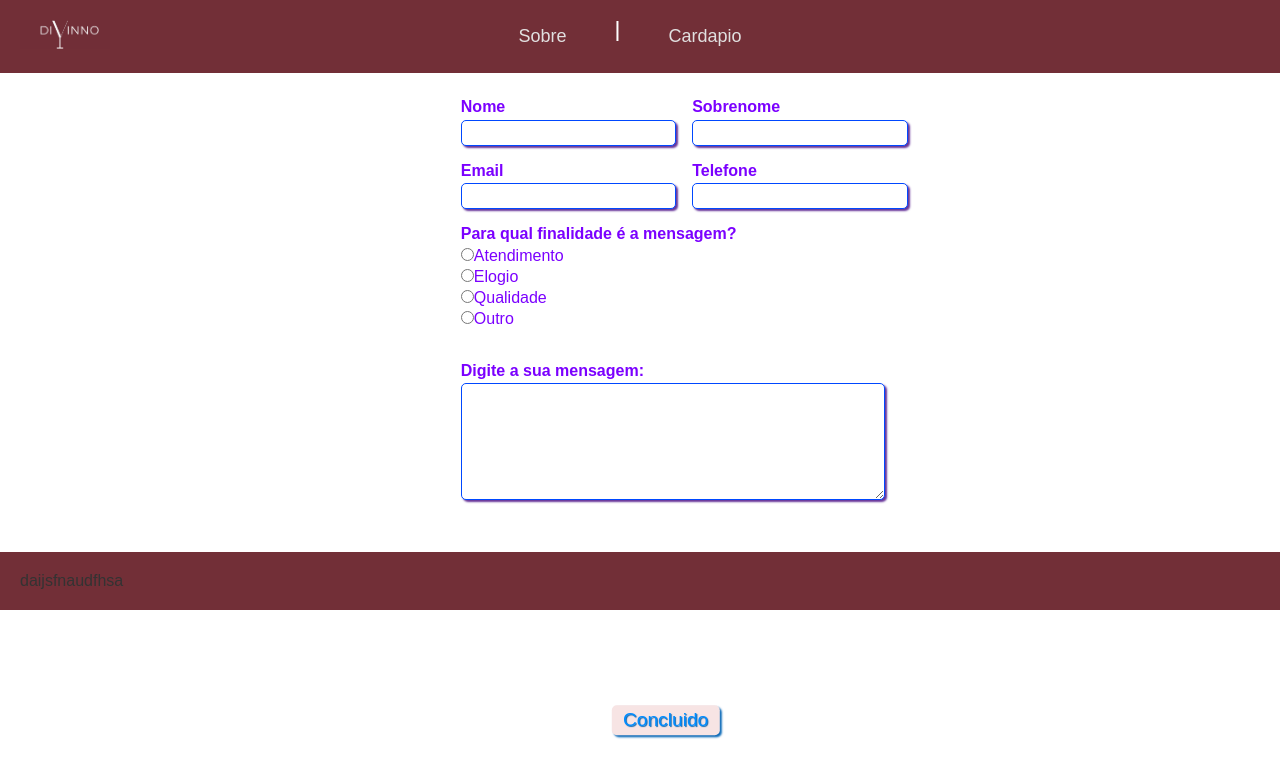
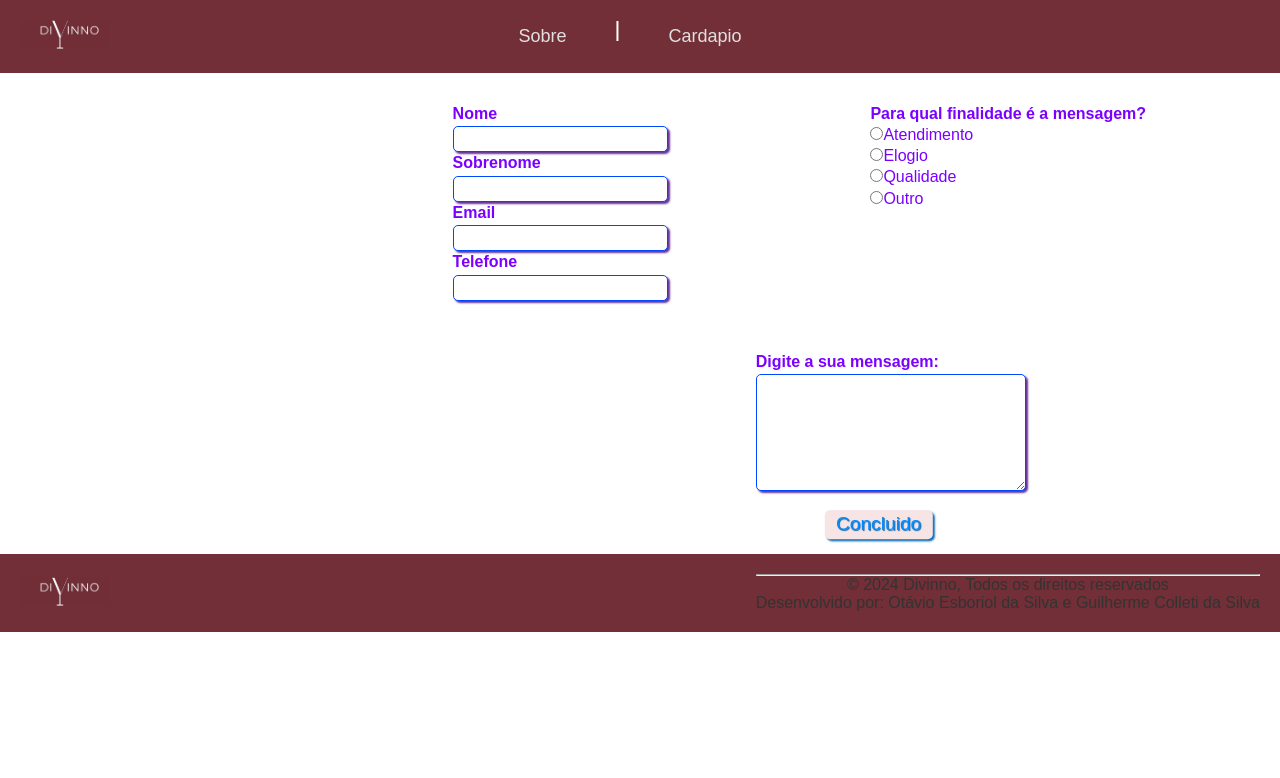
Before and after one commit to Esboriol/Site_Adm, a Flask app: page /contato in a window 1280 px wide. Shown: the top 778 px of the page. Run offline with Flask 3, Linux system fonts and the light colour scheme.

Commit message:
Quinta verção

```diff
--- a/static/css/index.css
+++ b/static/css/index.css
@@ -253,9 +253,3 @@ a:hover {
         margin: 0 15px; /* Espaçamento entre os itens do menu */
     }
 }
-
-@media (prefers-color-scheme: dark) {
-    .logo-container {
-        background-color: red !important;
-    }
-}
--- a/static/css/responder.css
+++ b/static/css/responder.css
@@ -30,7 +30,6 @@ fieldset{
     color: rgb(255, 1, 225);
     margin-left: 36%;
     margin-top: 2%;
-    justify-content: center;
 }
 
 input, select, textarea, button {
@@ -70,6 +69,19 @@ fieldset.grupo .campo {
     display: block;
 }
 
+.va {
+    font-family: Arial, Helvetica;
+    font-size: 1em;
+    color: rgb(255, 1, 225);
+    margin-left: 36%;
+    margin-top: 2%;
+    justify-content: center;
+}
+
+textarea {
+    width: 50%;
+}
+
 .campo select option {
     padding-right: 1em;
 }
@@ -78,21 +90,36 @@ fieldset.grupo .campo {
     background: #e0e0ff;
 }
 
+.form-container {
+    display: flex; /* Usando flexbox para o layout */
+    justify-content: space-between; /* Espaçamento entre as colunas */
+    margin: 2em -1%; /* Margem para separar do restante do conteúdo */
+}
+
+.informacoes-pessoais, .motivo {
+    width: 50%; /* Mantendo a largura original */
+    margin-left: 0; /* Removendo a margem esquerda */
+}
+
+.informacoes-pessoais .campo {
+    margin-bottom: 2px; /* Espaçamento entre os campos */
+}
+
+.motivo .campo {
+    margin-bottom: 1em; /* Espaçamento entre os campos */
+}
+
 .botao {
     font-size: 1.2em;
     background: rgb(247, 228, 228);
     border: 0;
-    margin-bottom: 1em;
     color: rgb(0, 140, 255);
     padding: 0.2em 0.6em;
     box-shadow: 2px 2px 2px rgb(12, 106, 184);
     text-shadow: 1px 1px 1px rgb(12, 102, 174);
-    position: absolute;
-    top: 90%;
-    left: 102%;
-    margin-left: -50%;
     transform: translate(-50%, -50%);
     transform-origin: center;
+    margin-left: 51%;
 
 }
 
@@ -101,3 +128,19 @@ fieldset.grupo .campo {
     box-shadow: inset 2px 2px 2px rgba(0, 0, 0, 0.2);
     text-shadow: none;
 }
+
+@media (max-width: 768px) {
+    .botao {
+        margin-left: 45%;
+    }
+
+    .responder {
+       margin-left: 5%;
+    }
+
+    textarea {
+        width: 90%;  /* Aumenta a largura para quase ocupar toda a tela em dispositivos móveis */
+        height: 50%;
+    }
+
+}
--- a/templates/contato.html
+++ b/templates/contato.html
@@ -7,12 +7,12 @@
     <link rel="stylesheet" href="../static/css/contato.css">
     <link rel="stylesheet" href="../static/css/responder.css">
     <link rel="icon" href="../static/img/Logo-1.png" type="image/x-icon">
+    <link rel="stylesheet" href="../static/css/rodape.css">
 </head>
-
 <body>
     <div class="logo-container">
         <div>
-            <a href="{{ url_for('inicial')}}">
+            <a href="{{ url_for('inicial') }}">
                 <img href="/" class="logo" src="{{ url_for('static', filename='img/Logo_page-0001.jpg') }}">
             </a>
         </div>
@@ -22,44 +22,37 @@
             <span class="bar"></span>
         </div>
         <ul class="nav-list">
-            <li><a href="{{ url_for('cardapio')}}" class="sobre">Sobre</a></li>
+            <li><a href="{{ url_for('cardapio') }}" class="sobre">Sobre</a></li>
             <div class="separator"></div>
-            <li><a href="{{ url_for('contato')}}" class="cardapio">Cardapio</a></li>
+            <li><a href="{{ url_for('contato') }}" class="cardapio">Cardapio</a></li>
         </ul>
     </div>
 
     <div class="responder">
-
         <form>
+            <div class="form-container">
+                <div class="informacoes-pessoais">
                     <fieldset class="grupo">
-
-            <!-- Campo de nome -->
                         <div class="campo">
                             <label for="nome"><strong>Nome</strong></label>
                             <input type="text" name="nome" id="nome" required>
                         </div>
-
-            <!-- Campo de sobrenome-->
                         <div class="campo">
                             <label for="sobrenome"><strong>Sobrenome</strong></label>
                             <input type="text" name="sobrenome" id="sobrenome" required>
                         </div>
-        </fieldset>
-
-        <fieldset class="grupo">
                         <div class="campo">
                             <label for="email"><strong>Email</strong></label>
                             <input type="email" name="email" id="email" required>
                         </div>
-
                         <div class="campo">
                             <label for="tel"><strong>Telefone</strong></label>
                             <input type="tel" name="tel" id="tel">
                         </div>
                     </fieldset>
+                </div>
 
-
-        <!-- Campo com botões-->
+                <div class="motivo">
                     <div class="campo">
                         <label><strong>Para qual finalidade é a mensagem?</strong></label>
                         <label>
@@ -75,26 +68,34 @@
                             <input type="radio" name="devweb" id="outro">Outro
                         </label>
                     </div>
+                </div>
+            </div>
 
             <!-- Caixa de texto -->
-         <div class="campo">
+            <div class="campo va">
                 <br>
-            <label for="experiencia"><strong>Digite a sua mensagem: </strong></label>
-            <textarea rows="6" style="width: 26em" id="experiencia" name="experiencia"></textarea>
-         </div>
-
-         <!-- Botões para enviar o formulario -->
-         <button class="botao" type="submit" onsubmit="">Concluido</button>
-
-    </form>
-
+                <label for="experiencia"><strong>Digite a sua mensagem:</strong></label>
+                <textarea rows="6" id="experiencia" name="experiencia"></textarea>
             </div>
 
             <br>
-    <br>
+
+            <!-- Botões para enviar o formulario -->
+            <button class="botao" type="submit">Concluido</button>
+        </form>
+    </div>
 
     <div class="logo-container">
-        <p>daijsfnaudfhsa</p>
+        <div>
+            <img href="/" class="logo" src="{{ url_for('static', filename='img/Logo_page-0001.jpg') }}">
+        </div>
+        <div>
+            <hr class="linha">
+            <div class="paragrafos">
+                <p>© 2024 Divinno, Todos os direitos reservados</p>
+                <p>Desenvolvido por: Otávio Esboriol da Silva e Guilherme Colleti da Silva</p>
+            </div>
+        </div>
     </div>
 </body>
 </html>
```
Also changed, not shown: templates/cardapio.html (+13 -2 lines), templates/index.html (+14 -0 lines). Lines whose indentation alone changed are shown as unchanged.
